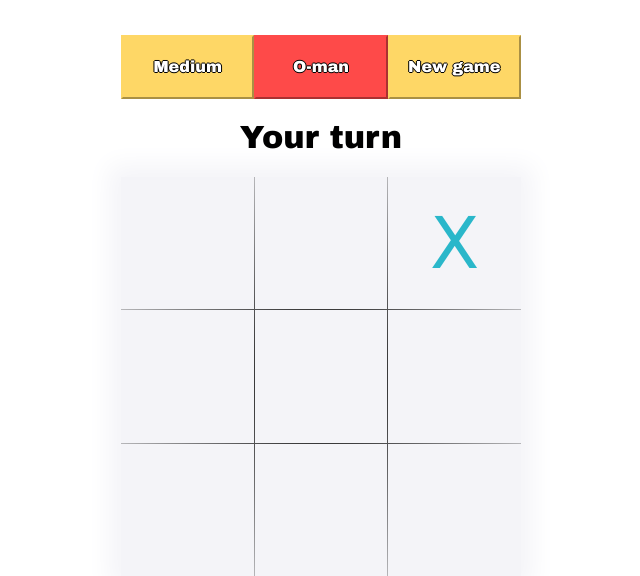
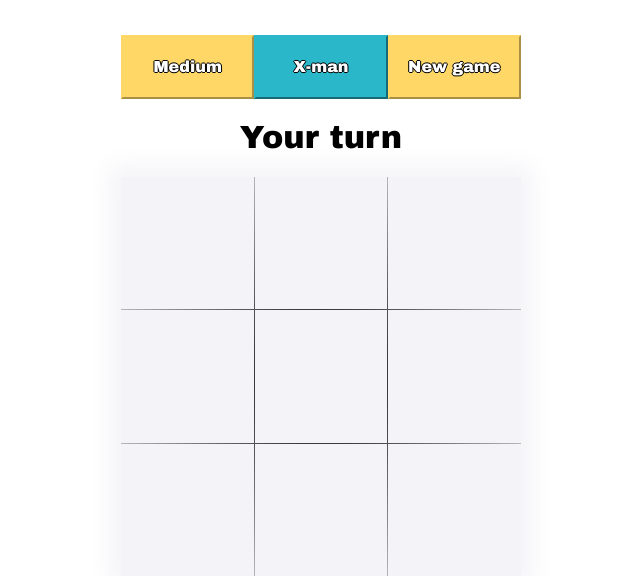
Before and after one commit to evgen32cd32/tictactoeBot, a Flask app: page / in a window 1280 px wide. Shown: the top 576 px of the page, without its empty margins (319-959 px from the left). Run offline with Flask 2, Linux system fonts and the light colour scheme.

Commit message:
UI player button bug fixed (#18)

```diff
--- a/templates/index.html
+++ b/templates/index.html
@@ -21,11 +21,11 @@
 					</div>
 				</div>
 				<div class="dropdown">
-					<button class="dropbtn red-button" id="player_button">O-man</button>
+					<button class="dropbtn blue-button" id="player_button" value="First player">X-man</button>
 					<div class="dropdown-content">
-					  <button class="player">X-man</button>
-					  <button class="player">O-man</button>
-					  <button class="player">Random</button>
+					  <button class="player" value="First player">X-man</button>
+					  <button class="player" value="Second player">O-man</button>
+					  <button class="player" value="Random">Random</button>
 					</div>
 				</div>
 				<button class="dropbtn yellow-button" id="new_game">New game</button>
```
Also changed, not shown: static/script.js (+13 -12 lines).
